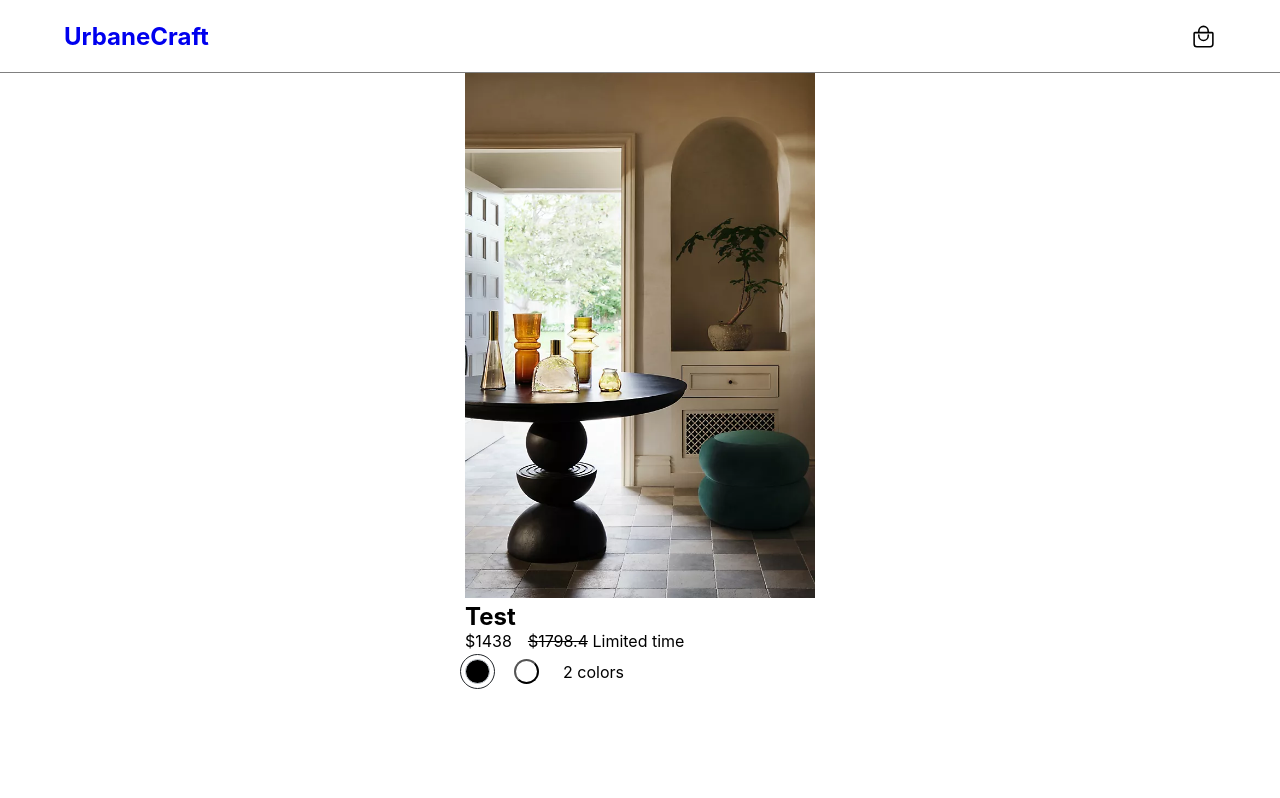
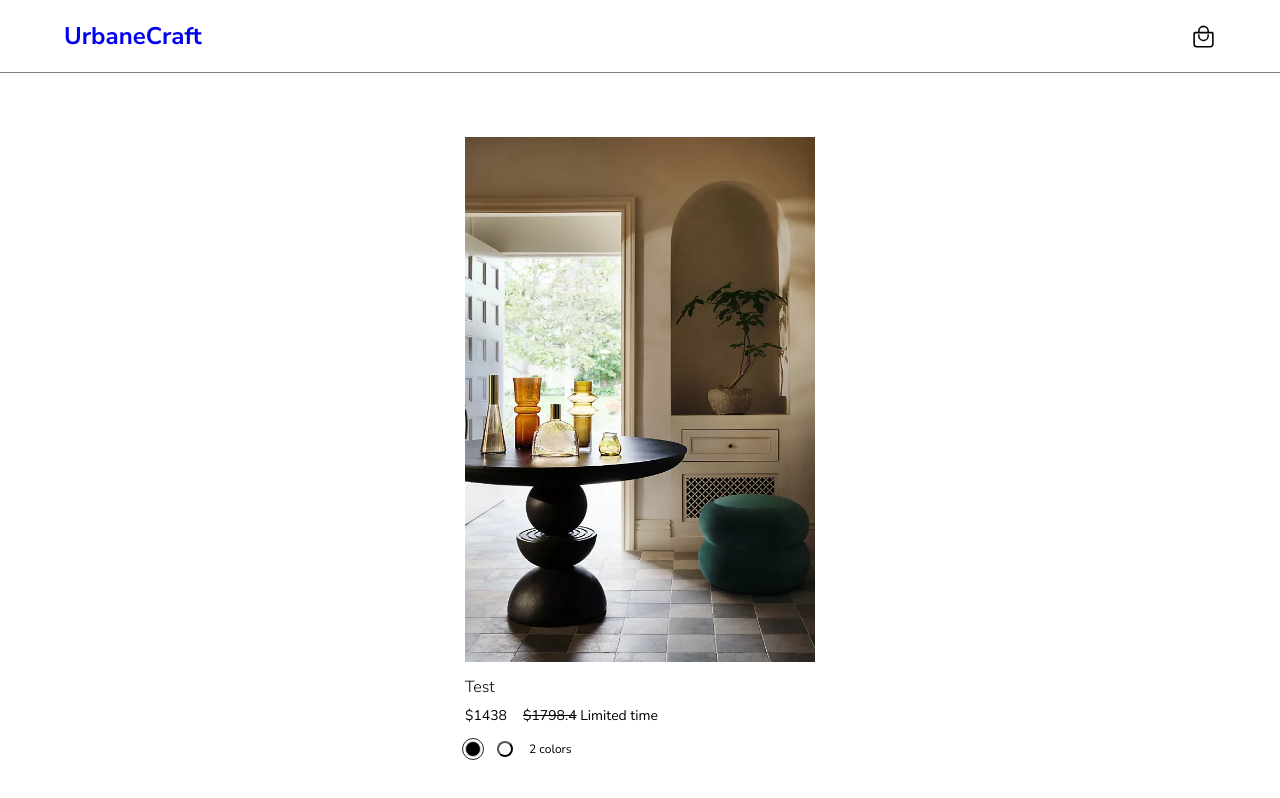
Before and after one commit to itsninam/furn, a React (Create React App) app: page /chairs in a window 1280 px wide. Shown: the top 798 px of the page. Built offline with nearby package versions, Linux system fonts and the light colour scheme; data requests are answered from the project's data file.

Commit message:
Styling updates

```diff
--- a/public/index.html
+++ b/public/index.html
@@ -24,6 +24,12 @@
       work correctly both with client-side routing and a non-root public URL.
       Learn how to configure a non-root public URL by running `npm run build`.
     -->
+    <link rel="preconnect" href="https://fonts.googleapis.com" />
+    <link rel="preconnect" href="https://fonts.gstatic.com" crossorigin />
+    <link
+      href="https://fonts.googleapis.com/css2?family=Nunito+Sans:ital,opsz,wght@0,6..12,200..1000;1,6..12,200..1000&display=swap"
+      rel="stylesheet"
+    />
     <title>React App</title>
   </head>
   <body>
--- a/src/App.css
+++ b/src/App.css
@@ -1,4 +1,12 @@
 /* Base styles */
+html {
+  font-size: 62.5%;
+}
+
+body {
+  font-size: 1.6rem;
+  font-family: "Nunito Sans", sans-serif;
+}
 
 li,
 ul {
@@ -19,7 +27,13 @@ a {
 }
 
 h2 {
-  margin: 0px;
+  margin: 8px 0px;
+  font-size: 1.6rem;
+  font-weight: 300;
+}
+
+p {
+  font-size: 1.4rem;
 }
 
 p,
@@ -55,16 +69,16 @@ button {
 }
 
 .btn-color {
-  height: 25px;
-  width: 25px;
+  height: 16px;
+  width: 16px;
   border-radius: 50%;
-  margin-right: 24px;
+  margin-right: 16px;
 }
 
 .btn-color.active {
   outline: 1px solid #212529;
   border: 1px solid #ced4da;
-  outline-offset: 4px;
+  outline-offset: 2px;
 }
 
 img {
@@ -73,46 +87,57 @@ img {
   margin: 0 auto;
   object-fit: cover;
   width: 350px;
+  height: 525px;
 }
 
 .colors-container {
   display: flex;
   align-items: center;
   margin-top: 8px;
+  font-size: 1.2rem;
 }
 
 .price-container {
   display: flex;
   align-items: center;
   gap: 16px;
+  margin-bottom: 16px;
 }
 
 .sale-item {
   text-decoration: line-through;
 }
 
-.quick-shop {
+.quick-shop-overlay {
   border: 1px solid black;
-  position: absolute;
-  top: 50%;
-  left: 50%;
-  background: white;
-  transform: translate(-50%, -50%);
-  width: 950px;
-  height: 550px;
-  max-height: 750px;
-  z-index: 10;
-  padding: 24px;
+  position: fixed;
+  top: 0px;
+  left: 0px;
+  background: transparent;
+  width: 100%;
+  height: 100vh;
+  z-index: 9999;
+  display: flex;
+  justify-content: center;
+  align-items: center;
 }
 
-.quick-shop .close-btn {
+.quick-shop-overlay .close-btn {
   margin-left: auto;
 }
 
 .flex-container,
-.quick-shop .image-container {
+.quick-shop-overlay .image-container {
   display: flex;
   gap: 24px;
+}
+
+.quick-shop-modal {
+  background-color: white;
+  padding: 64px;
+  width: 850px;
+  height: 550px;
+  border: 1px solid black;
 }
 
 .image-container {
@@ -162,7 +187,8 @@ nav .wrapper {
   justify-content: flex-end;
 }
 
-.shop-products {
+.shop-products,
+section {
   padding: 64px 0px;
 }
 
--- a/src/components/quickShop/QuickShop.js
+++ b/src/components/quickShop/QuickShop.js
@@ -46,7 +46,8 @@ function QuickShop() {
   };
 
   return (
-    <div className="quick-shop">
+    <div className="quick-shop-overlay">
+      <div className="quick-shop-modal">
         <CloseButton />
         <div className="flex-container">
           <QuickShopImage
@@ -70,6 +71,7 @@ function QuickShop() {
           </div>
         </div>
       </div>
+    </div>
   );
 }
 
```
Lines whose indentation alone changed are shown as unchanged.
